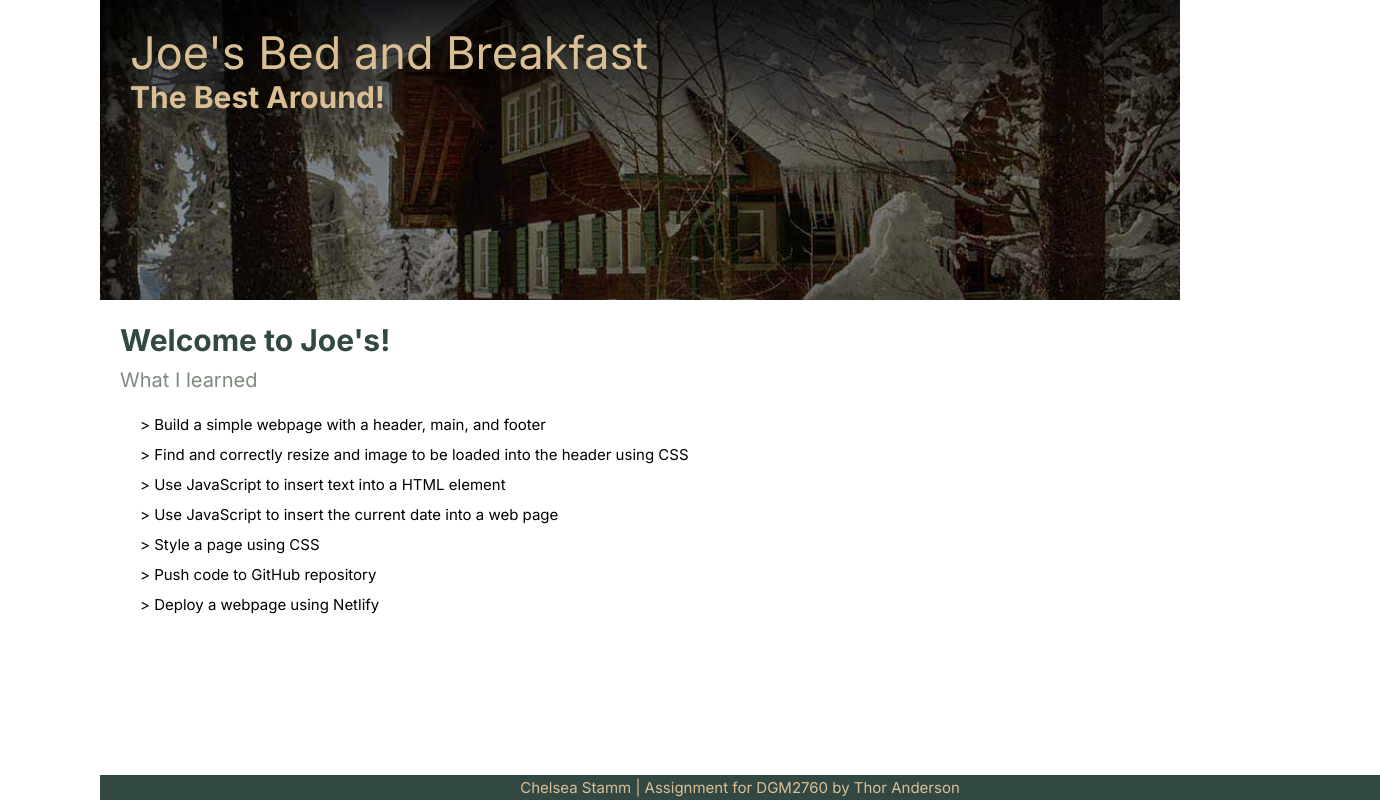
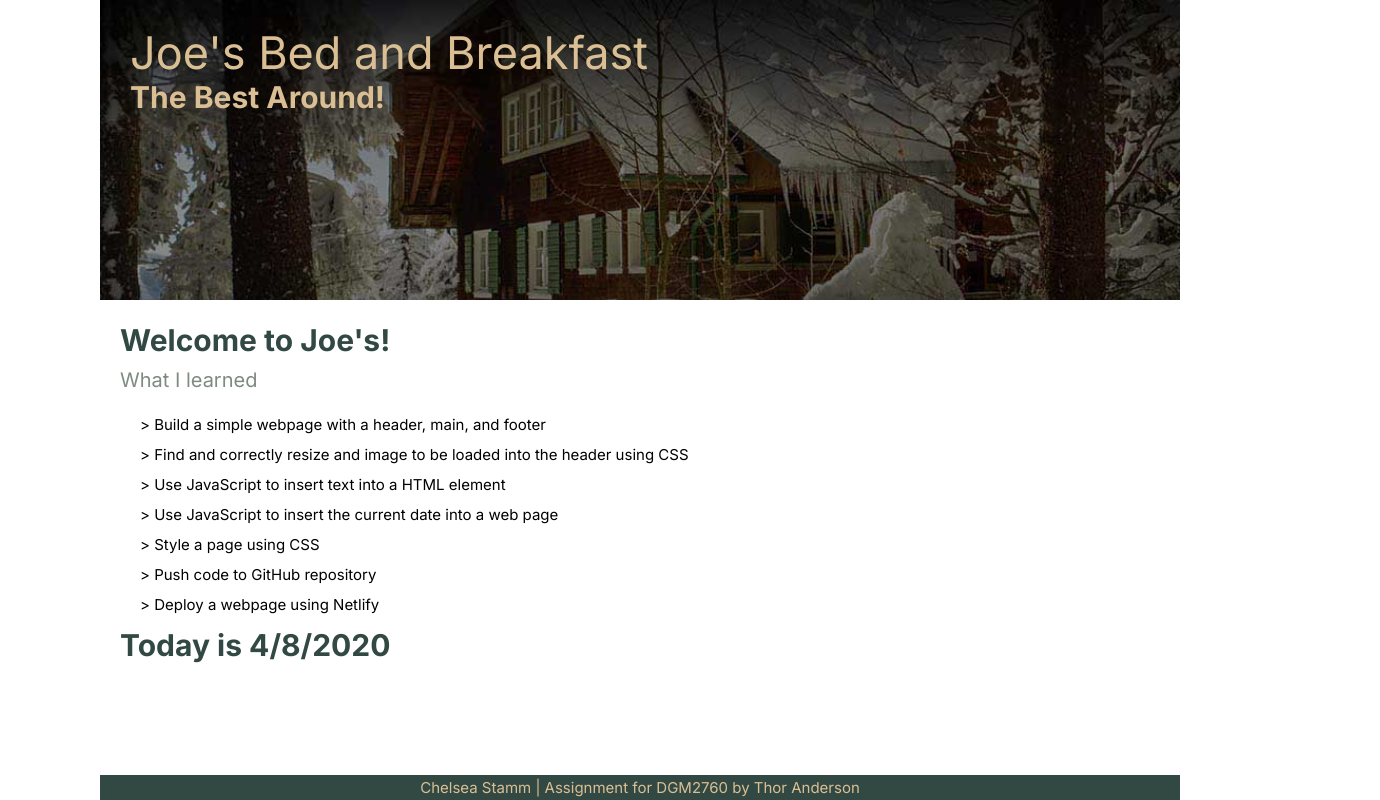
Before and after one commit to chstamm/personalPortfolio-chstamm, a plain HTML site: page DGM_2760/Unit_1/index.html in a window 1280 px wide. Shown: the whole page, 1380 px wide, since content can reach past the window. Drawn offline with Linux system fonts and the light colour scheme.

Commit message:
Updated Web with JS

```diff
--- a/DGM_2760/Unit_1/index.html
+++ b/DGM_2760/Unit_1/index.html
@@ -33,6 +33,15 @@
             <li>> Push code to GitHub repository</li>
             <li>> Deploy a webpage using Netlify</li>
         </ul>
+        <div>
+            <h2>
+                Today is
+                <script>
+                    let dateToday = new Date()
+                    document.write(dateToday.toLocaleDateString())
+                </script>
+            </h2>
+        </div>
     </main>
     <footer>
         <p>Chelsea Stamm | Assignment for DGM2760 by Thor Anderson</p>
--- a/DGM_2760/Unit_1/style.css
+++ b/DGM_2760/Unit_1/style.css
@@ -64,8 +64,13 @@ html {
 *, *:before, *:after {
     box-sizing: inherit;
 }
+/* End Reset */
+
 
 body {
+	height: 100vh;
+	display: flex;
+	flex-direction: column;
 	max-width: 1080px;
 	margin: auto;
 	font-family: 'Inter', sans-serif;
@@ -98,6 +103,7 @@ header {
 main {
 	padding: 2rem;
 	line-height: 3rem;
+	flex-grow: 1;
 }
 
 #mainTopText {
@@ -122,12 +128,10 @@ ul li {
 }
 
 footer {
+	display: flex;
+ 	justify-content: center;
 	background-color: var(--daccent);
 	color: var(--background);
-	text-align: center;
- 	position: absolute;
- 	bottom: 0;
-  	width: 100%;
   	padding: .5rem 0;
 	font-size: 1.5rem;
 }
```
Also changed, not shown: DGM_2760/index.html (+1 -2 lines). Lines whose indentation alone changed are shown as unchanged.
